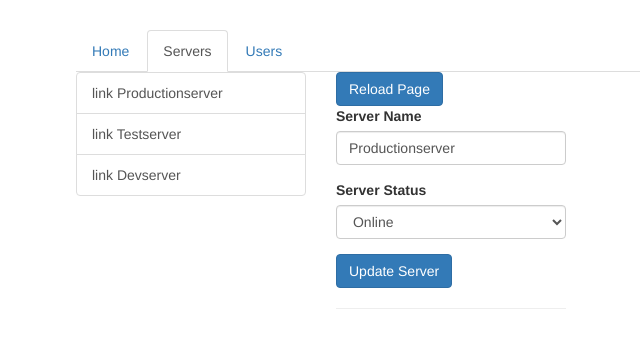
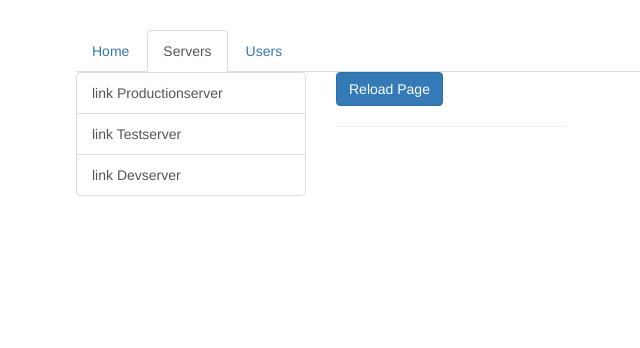
Before and after one commit to HennadiiZ/angularUdMaxShwBasics, an Angular app in the folder basics/: page /servers in a window 1280 px wide. Shown: the top 348 px of the page, without its empty margins (189-829 px from the left). Built offline with nearby package versions, Linux system fonts and the light colour scheme.

Commit message:
140. Setting up Child (Nested) Routes

```diff
--- a/basics/src/app/servers/servers.component.html
+++ b/basics/src/app/servers/servers.component.html
@@ -36,8 +36,9 @@
   <div class="col-xs-12 col-sm-4">
     <!-- <a routerLink="/servers">Reload Page</a> -->
     <button class="btn btn-primary" (click)="onReload()">Reload Page</button>
-    <app-edit-server></app-edit-server>
+    <!-- <app-edit-server></app-edit-server> -->
     <hr>
     <!-- <app-server></app-server> -->
+    <router-outlet></router-outlet>
   </div>
 </div>
--- a/basics/src/app/users/users.component.html
+++ b/basics/src/app/users/users.component.html
@@ -11,7 +11,8 @@
     </div>
   </div>
   <div class="col-xs-12 col-sm-4">
-    <app-user></app-user>
+    <!-- <app-user></app-user> -->
+    <router-outlet></router-outlet>
   </div>
   <a routerLink="/servers">Reload Page</a>
 </div>
```
Also changed, not shown: basics/src/app/app.module.ts (+10 -14 lines).
